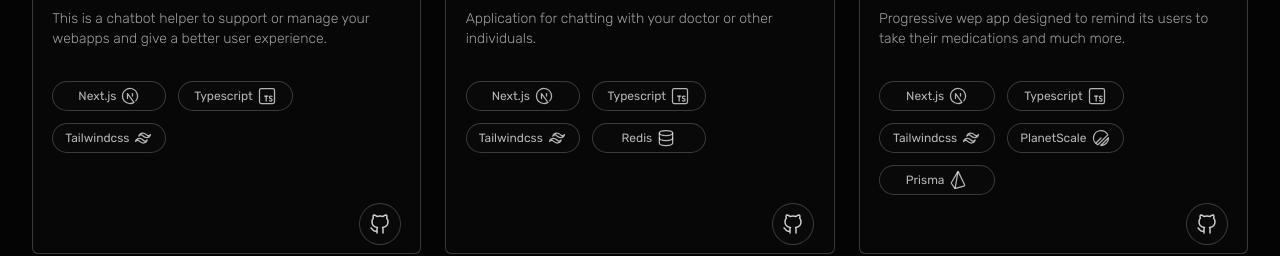
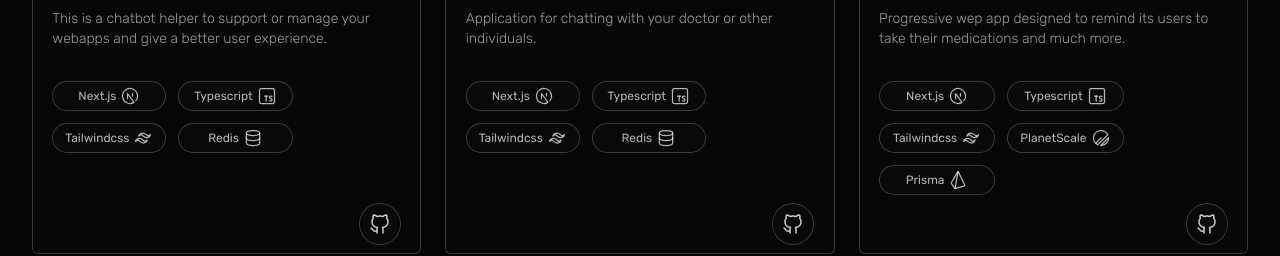
Before and after one commit to Tintaa307/valentin-gonzalez, an Astro site: page / in a window 1280 px wide. Shown: the part 1250-1506 px from the top of the page. Built offline with nearby package versions, Linux system fonts and the light colour scheme; Astro itself is replaced by a stand-in of ours.

Commit message:
feat: add tech to a card

```diff
--- a/src/components/Projects.astro
+++ b/src/components/Projects.astro
@@ -14,6 +14,9 @@ const firstCardTags = [
   },
   {
     name: "Tailwindcss",
+  },
+  {
+    name: "Redis",
   },
 ] as Tag[]
 
```
